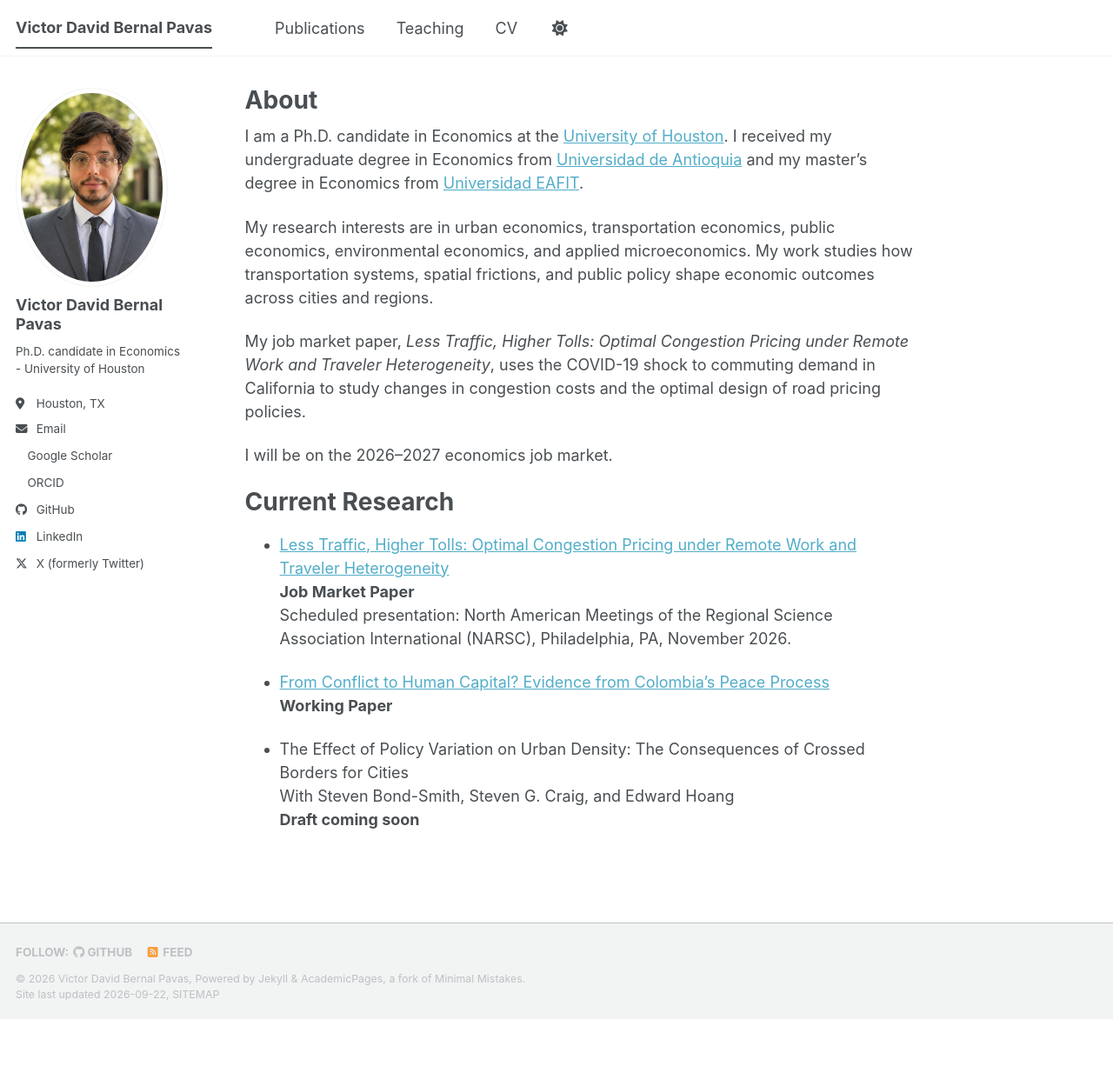
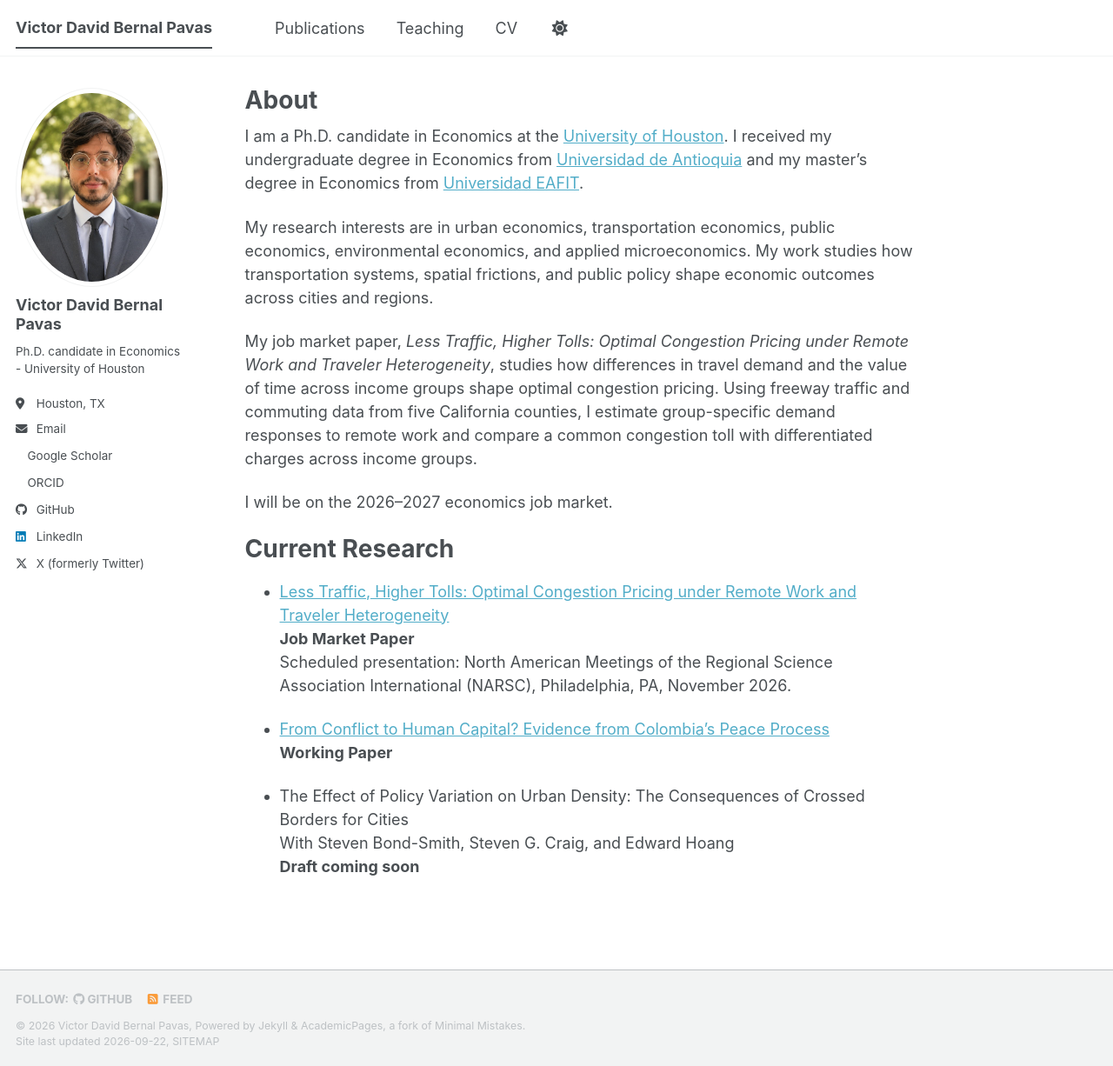
Before and after one commit to DavdBernal24/DavdBernal24.github.io, a Jekyll site: the page built from _pages/about.md, in a window 1280 px wide and 1226 px high. Shown: the whole window at 87% size. Built offline with Jekyll 4.4.1, drawn with Linux system fonts in a browser that asks for light colours; a style sheet for code colours, icons or effects is not loaded.

Commit message:
Update about.md

```diff
--- a/_pages/about.md
+++ b/_pages/about.md
@@ -11,7 +11,7 @@ I am a Ph.D. candidate in Economics at the [University of Houston](https://www.u
 
 My research interests are in urban economics, transportation economics, public economics, environmental economics, and applied microeconomics. My work studies how transportation systems, spatial frictions, and public policy shape economic outcomes across cities and regions.
 
-My job market paper, *Less Traffic, Higher Tolls: Optimal Congestion Pricing under Remote Work and Traveler Heterogeneity*, uses the COVID-19 shock to commuting demand in California to study changes in congestion costs and the optimal design of road pricing policies.
+My job market paper, *Less Traffic, Higher Tolls: Optimal Congestion Pricing under Remote Work and Traveler Heterogeneity*, studies how differences in travel demand and the value of time across income groups shape optimal congestion pricing. Using freeway traffic and commuting data from five California counties, I estimate group-specific demand responses to remote work and compare a common congestion toll with differentiated charges across income groups.
 
 I will be on the 2026–2027 economics job market.
 
```
